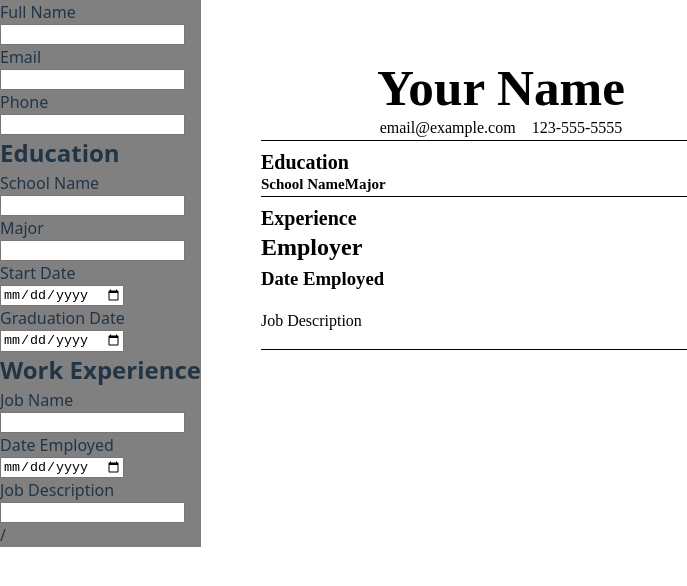
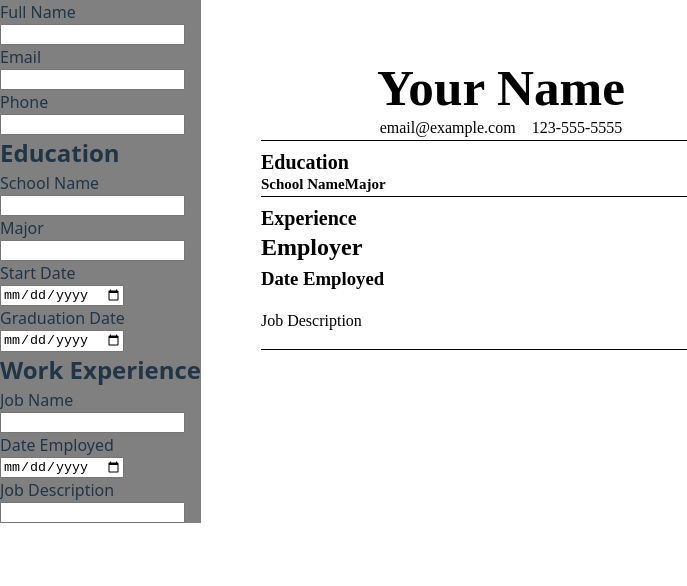
Before and after one commit to TheRealStingos/CV-App, a React (Vite) app: page / in a window 1280 px wide. Shown: the top 586 px of the page, without its empty margins (0-687 px from the left). Built offline with nearby package versions, Linux system fonts and the light colour scheme.

Commit message:
remove rogue slash at the end of the experience form

```diff
--- a/src/components/ExperienceForm.jsx
+++ b/src/components/ExperienceForm.jsx
@@ -40,7 +40,7 @@ function ExperienceForm({ experience, setExperience }) {
                 value={experience.jobDesc}
                 onChange={handleChange}
                 />
-            /</label>
+            </label>
         </section>
     )
 }
```
